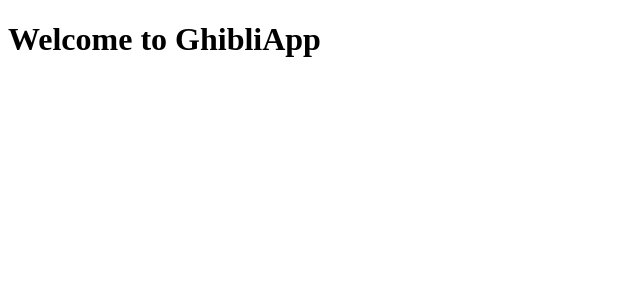
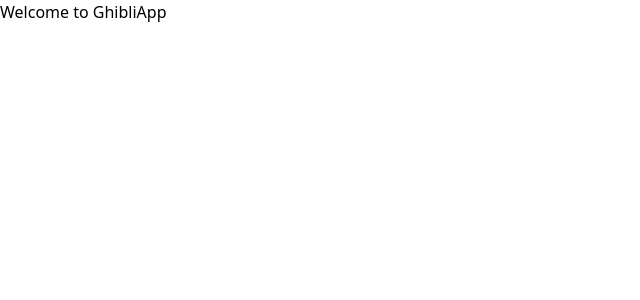
Before and after one commit to 9-3-pursuit/assessment-final-react, a React (Create React App) app: page / in a window 1280 px wide. Shown: the top 300 px of the page, without its empty margins (0-640 px from the left). Built offline with nearby package versions, Linux system fonts and the light colour scheme.

Commit message:
structure and dependencies

```diff
--- a/package.json
+++ b/package.json
@@ -6,6 +6,7 @@
     "@testing-library/jest-dom": "^5.16.5",
     "@testing-library/react": "^13.4.0",
     "@testing-library/user-event": "^13.5.0",
+    "axios": "^1.3.4",
     "react": "^18.2.0",
     "react-dom": "^18.2.0",
     "react-router-dom": "^6.3.0",
@@ -38,6 +39,7 @@
   },
   "devDependencies": {
     "cypress": "9.7",
-    "cypress-watch-and-reload": "^1.10.3"
+    "cypress-watch-and-reload": "^1.10.3",
+    "tailwindcss": "^3.2.7"
   }
 }
--- a/src/index.js
+++ b/src/index.js
@@ -1,6 +1,6 @@
 import React from "react";
 import ReactDOM from "react-dom/client";
-import "./index.css";
+import "./styles/index.css";
 import App from "./App";
 
 const root = ReactDOM.createRoot(document.getElementById("root"));
@@ -9,7 +9,3 @@ root.render(
     <App />
   </React.StrictMode>
 );
-
-// If you want to start measuring performance in your app, pass a function
-// to log results (for example: reportWebVitals(console.log))
-// or send to an analytics endpoint. Learn more: https://bit.ly/CRA-vitals
--- a/src/index.css
+++ b/src/styles/index.css
@@ -1,3 +1,7 @@
+@tailwind base;
+@tailwind components;
+@tailwind utilities;
+
 nav {
   display: flex;
   justify-content: space-around;
--- /dev/null
+++ b/tailwind.config.js
@@ -0,0 +1,8 @@
+/** @type {import('tailwindcss').Config} */
+module.exports = {
+  content: [],
+  theme: {
+    extend: {},
+  },
+  plugins: [],
+}
```
Also changed, not shown: src/components/Films/Films.jsx (added), src/components/Locations/Locations.jsx (added), src/components/People/People.jsx (added), src/components/index.js (added), src/utils/fetch.js (added), src/utils/sort.js (added), 1 other file (tests, documents, lock files or other folders).
